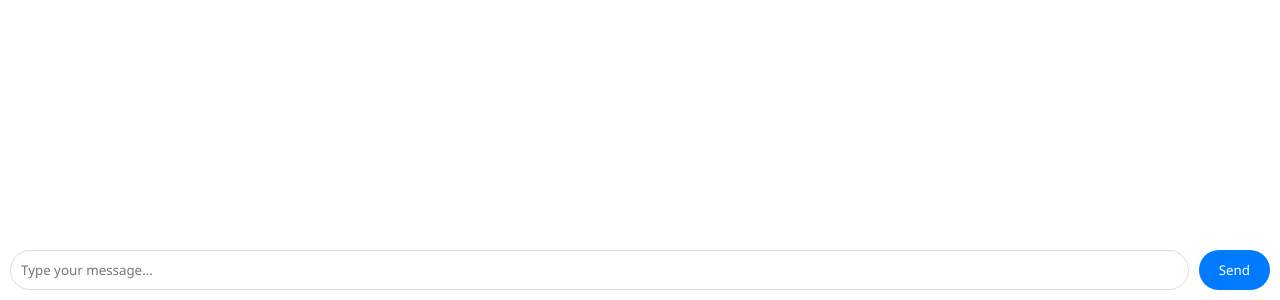
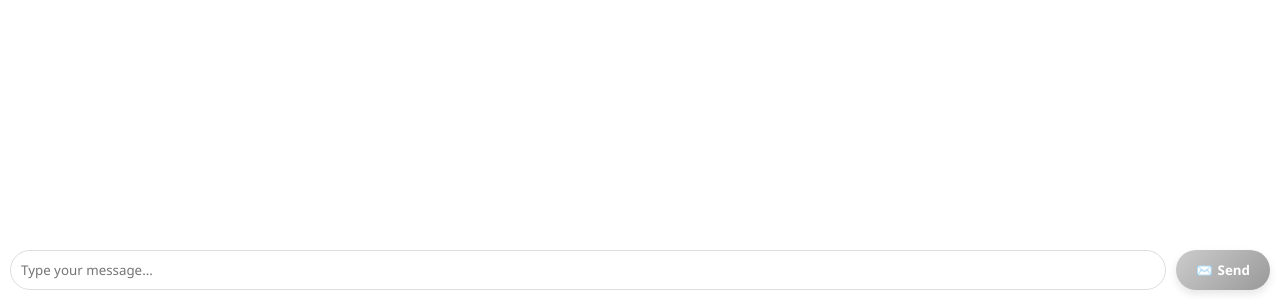
Before and after one commit to SionCHEN96/Desktop_Chatter, a website: page index.html in a window 1280 px wide. Shown: the part 500-800 px from the top of the page. Drawn offline with nearby package versions, Linux system fonts and the light colour scheme.

Commit message:
update button style

```diff
--- a/src/styles/styles.css
+++ b/src/styles/styles.css
@@ -50,14 +50,43 @@
     padding: 10px 20px;
     border: none;
     border-radius: 20px;
-    background-color: #007bff;
+    background: linear-gradient(135deg, #cccccc, #999999); /* 灰色渐变背景 */
     color: white;
     cursor: pointer;
     -webkit-app-region: no-drag;
+    font-weight: bold;
+    box-shadow: 0 4px 8px rgba(0, 0, 0, 0.1); /* 添加阴影效果 */
+    transition: all 0.3s ease; /* 添加过渡动画 */
+    position: relative;
+    overflow: hidden;
 }
 
 .chat-form button:hover {
-    background-color: #0056b3;
+    background: linear-gradient(135deg, #999999, #666666); /* 悬停时的渐变背景 */
+    transform: translateY(-2px); /* 悬停时轻微上移 */
+    box-shadow: 0 6px 12px rgba(0, 0, 0, 0.15); /* 悬停时增强阴影 */
+}
+
+/* 为按钮添加可爱的元素 */
+.chat-form button::before {
+    content: "✉️"; /* 添加邮件表情符号 */
+    margin-right: 5px;
+}
+
+.chat-form button::after {
+    content: "";
+    position: absolute;
+    top: -50%;
+    left: -60%;
+    width: 20px;
+    height: 200%;
+    background: rgba(255, 255, 255, 0.3);
+    transform: rotate(25deg);
+    transition: all 0.4s;
+}
+
+.chat-form button:hover::after {
+    left: 120%;
 }
 
 /* AI回复气泡框样式 */
@@ -244,14 +273,43 @@ body {
     padding: 10px 20px;
     border: none;
     border-radius: 20px;
-    background-color: #007bff;
+    background: linear-gradient(135deg, #cccccc, #999999); /* 灰色渐变背景 */
     color: white;
     cursor: pointer;
     -webkit-app-region: no-drag;
+    font-weight: bold;
+    box-shadow: 0 4px 8px rgba(0, 0, 0, 0.1); /* 添加阴影效果 */
+    transition: all 0.3s ease; /* 添加过渡动画 */
+    position: relative;
+    overflow: hidden;
 }
 
 .chat-form button:hover {
-    background-color: #0056b3;
+    background: linear-gradient(135deg, #999999, #666666); /* 悬停时的渐变背景 */
+    transform: translateY(-2px); /* 悬停时轻微上移 */
+    box-shadow: 0 6px 12px rgba(0, 0, 0, 0.15); /* 悬停时增强阴影 */
+}
+
+/* 为按钮添加可爱的元素 */
+.chat-form button::before {
+    content: "✉️"; /* 添加邮件表情符号 */
+    margin-right: 5px;
+}
+
+.chat-form button::after {
+    content: "";
+    position: absolute;
+    top: -50%;
+    left: -60%;
+    width: 20px;
+    height: 200%;
+    background: rgba(255, 255, 255, 0.3);
+    transform: rotate(25deg);
+    transition: all 0.4s;
+}
+
+.chat-form button:hover::after {
+    left: 120%;
 }
 
 /* 拖拽区域样式 */
```
